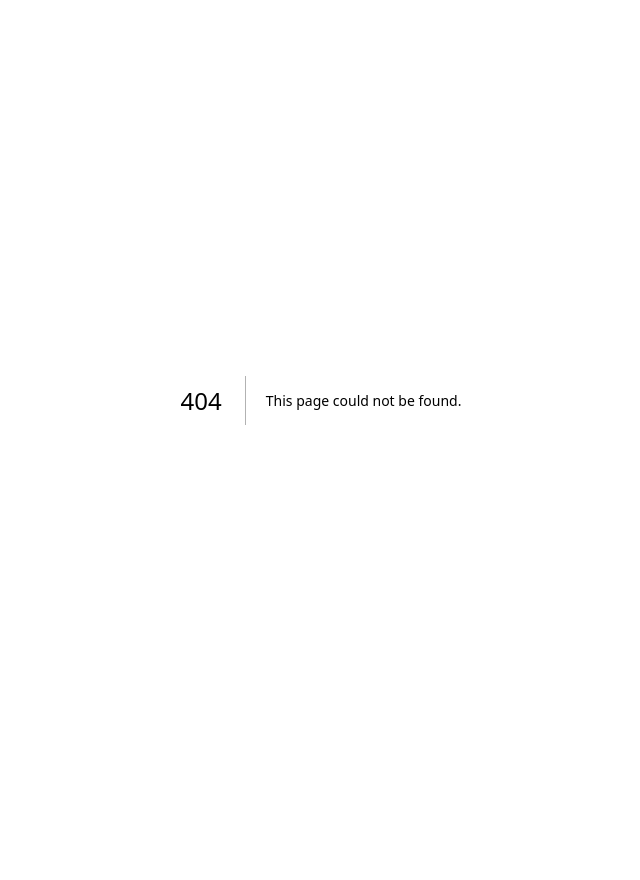
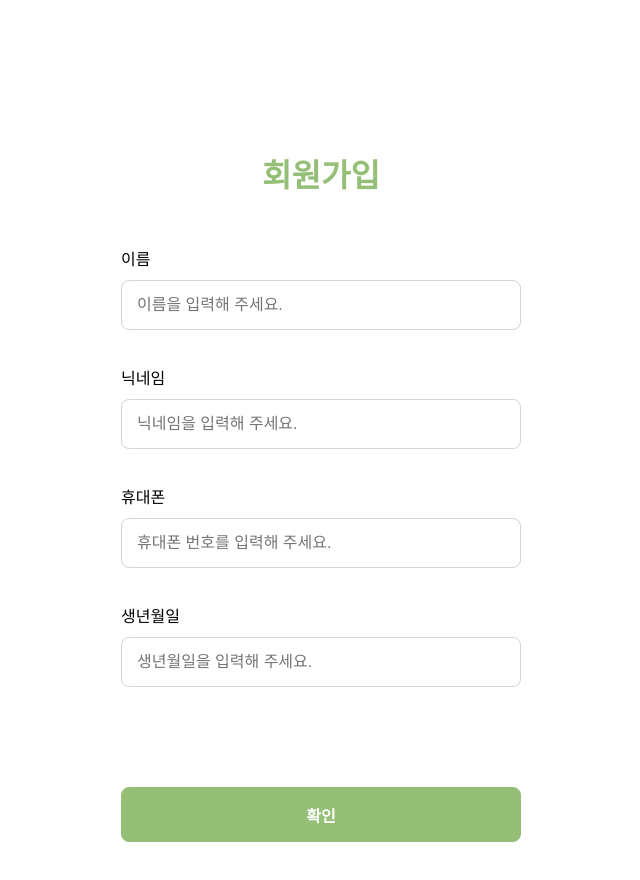
Before and after one commit to alzpa-care/client, a Next.js app: page /signUp/profile in a window 1280 px wide. Before the commit this address had no page. Shown: the top 880 px of the page, without its empty margins (319-959 px from the left). Before the commit the page ends 800 px from the top, so only its background shows below. Built offline with nearby package versions, Linux system fonts and the light colour scheme.

Commit message:
docs: profile 파일명 변경

```diff
--- a/src/components/signUp/emailAndPw/EmailAndPwContents.tsx
+++ b/src/components/signUp/emailAndPw/EmailAndPwContents.tsx
@@ -5,7 +5,7 @@ import { css } from '@emotion/react';
 
 function EmailAndPwContents() {
   const onClickHandler = () => {
-    window.location.href = '/signUp/nicknameAndPhoneNumber';
+    window.location.href = '/signUp/profile';
   };
   return (
     <div css={EmailAndPwContentsStyles}>
--- a/src/components/signUp/nicknameAndPhoneNumber/NicknameAndPhoneNumberContents.tsx
+++ b/src/components/signUp/profile/ProfileContents.tsx
@@ -3,12 +3,12 @@ import Input from '@/components/common/Input';
 import theme from '@/styles/theme';
 import { css } from '@emotion/react';
 
-function NicknameAndPhoneNumberContents() {
+function ProfileContents() {
   const onClickHandler = () => {
     window.location.href = '/login';
   };
   return (
-    <div css={NicknameAndPhoneNumberContentsStyles}>
+    <div css={ProfileContentsStyles}>
       <div css={TitleStyles}>회원가입</div>
       <div css={ContentGroupStyles}>
         <div css={ContentItemStyles}>
@@ -33,7 +33,7 @@ function NicknameAndPhoneNumberContents() {
   );
 }
 
-const NicknameAndPhoneNumberContentsStyles = css`
+const ProfileContentsStyles = css`
   width: 400px;
   margin: 150px auto;
 `;
@@ -59,4 +59,4 @@ const ContentItemStyles = css`
   }
 `;
 
-export default NicknameAndPhoneNumberContents;
+export default ProfileContents;
--- /dev/null
+++ b/src/pages/signUp/profile/index.tsx
@@ -0,0 +1,7 @@
+import ProfileContents from '@/components/signUp/profile/ProfileContents';
+
+function Profile() {
+  return <ProfileContents />;
+}
+
+export default Profile;
```
Also changed, not shown: src/pages/signUp/nicknameAndPhoneNumber/index.tsx (deleted, +0 -7 lines).
